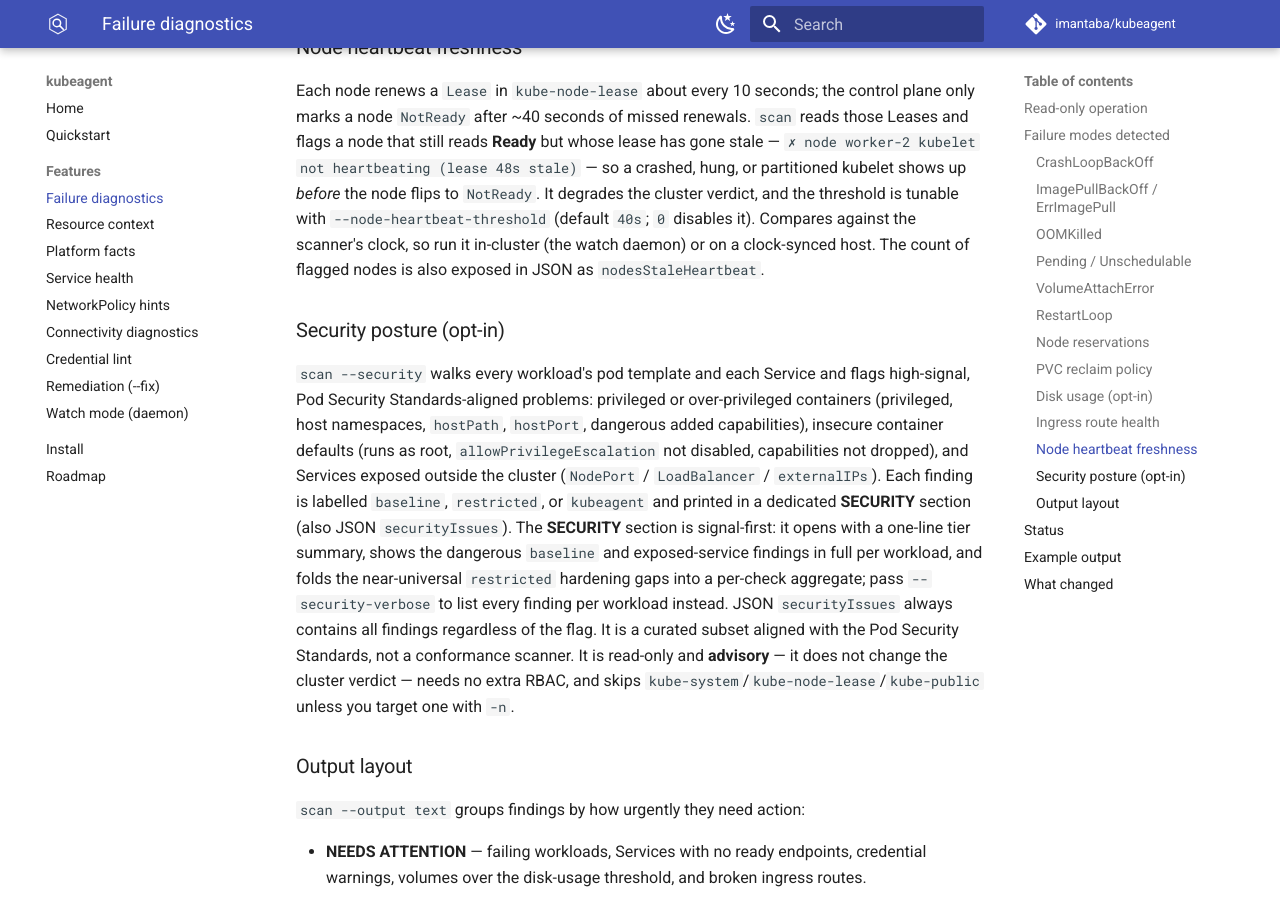
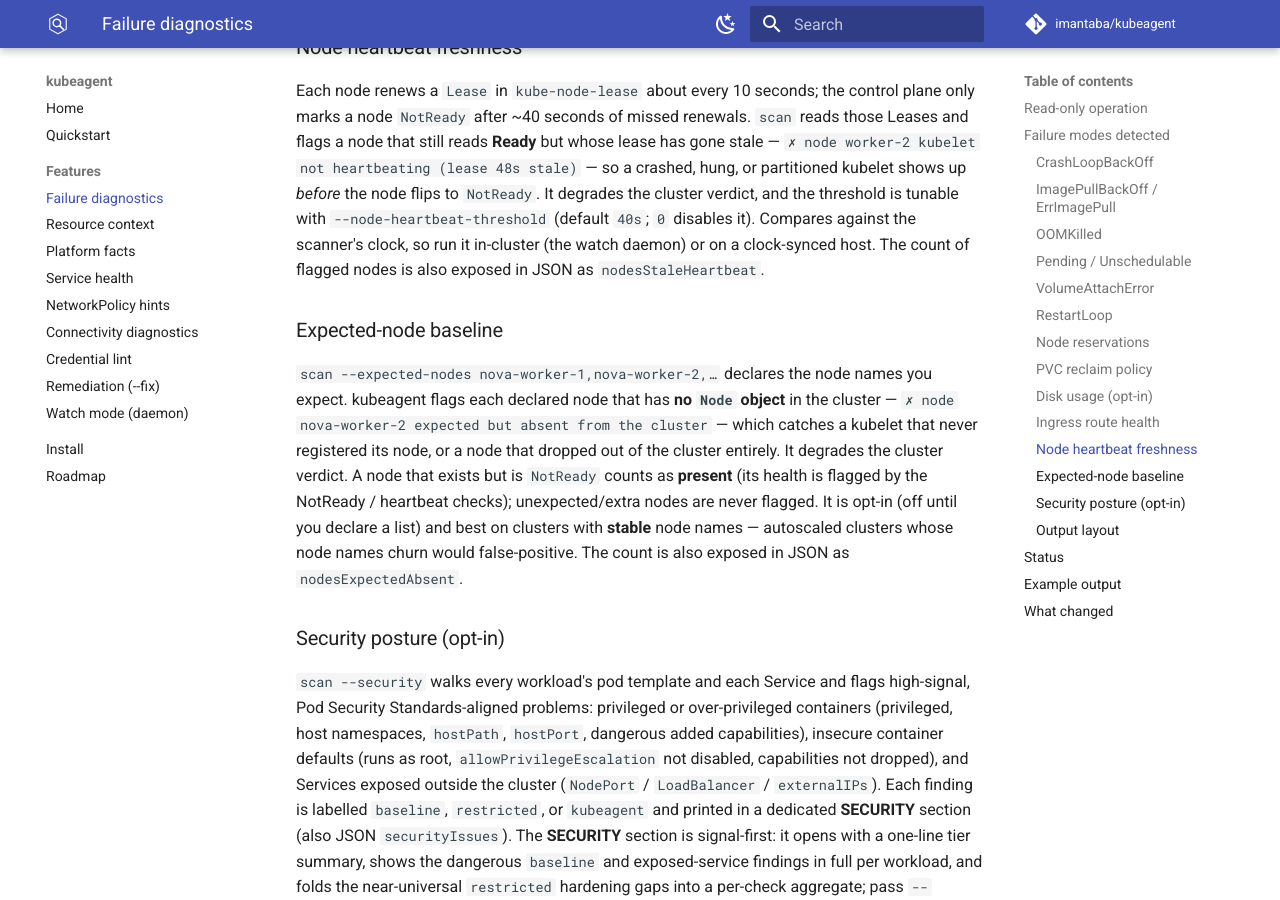
Before and after one commit to imantaba/kubeagent, an MkDocs documentation site: the page built from website/docs/features/diagnostics.md, in a window 1280 px wide and 900 px high, scrolled down 2533 px. Built offline with MkDocs 1.6.1 and Material for MkDocs 9.7.7, drawn with Linux system fonts in a browser that asks for light colours; comment, search, counter and statistics services are not loaded.

Commit message:
docs: document expected-node baseline + its daemon gauge

```diff
--- a/website/docs/features/diagnostics.md
+++ b/website/docs/features/diagnostics.md
@@ -112,6 +112,19 @@ tunable with `--node-heartbeat-threshold` (default `40s`; `0` disables it).
 Compares against the scanner's clock, so run it in-cluster (the watch daemon) or
 on a clock-synced host. The count of flagged nodes is also exposed in JSON as `nodesStaleHeartbeat`.
 
+### Expected-node baseline
+
+`scan --expected-nodes nova-worker-1,nova-worker-2,…` declares the node names you
+expect. kubeagent flags each declared node that has **no `Node` object** in the
+cluster — `✗ node nova-worker-2 expected but absent from the cluster` — which
+catches a kubelet that never registered its node, or a node that dropped out of
+the cluster entirely. It degrades the cluster verdict. A node that exists but is
+`NotReady` counts as **present** (its health is flagged by the NotReady /
+heartbeat checks); unexpected/extra nodes are never flagged. It is opt-in (off
+until you declare a list) and best on clusters with **stable** node names —
+autoscaled clusters whose node names churn would false-positive. The count is
+also exposed in JSON as `nodesExpectedAbsent`.
+
 ### Security posture (opt-in)
 
 `scan --security` walks every workload's pod template and each Service and flags
```
Also changed, not shown: website/docs/features/watch-mode.md (+4 -1 lines), website/docs/roadmap.md (+5 -0 lines), CHANGELOG.md, README.md.
